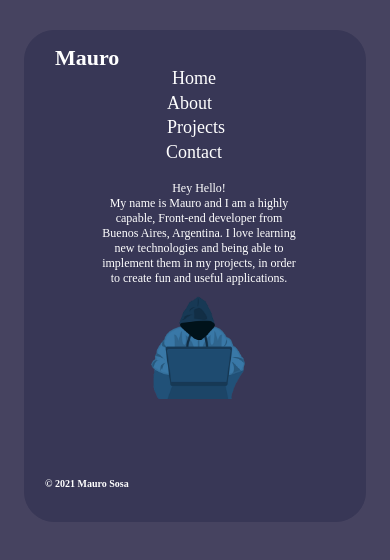
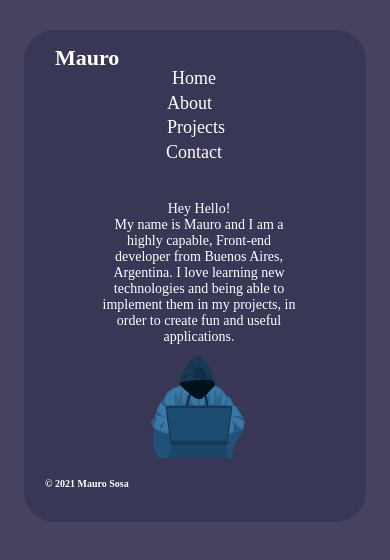
Before and after one commit to maureSs/maurososa-OLD, a React (Create React App) app: page /about in a window 390 px wide. Shown: the top 560 px of the page. Built offline with nearby package versions, Linux system fonts and the light colour scheme.

Commit message:
website commit

```diff
--- a/src/index.css
+++ b/src/index.css
@@ -10,6 +10,7 @@ body {
   body {
     background-image: none;
     background-color: #464360;
+    overflow: auto;
   }
 }
 @media (min-width: 769px) and (max-width: 1400px) {
@@ -380,9 +381,9 @@ body {
   .about-container {
     width: 200px;
     height: 60px;
-    font-size: 12px;
+    font-size: 14px;
     margin-left: 18%;
-    margin-top: 130px;
+    margin-top: 150px;
   }
 }
 @media (min-width: 769px) and (max-width: 1400px) {
```
